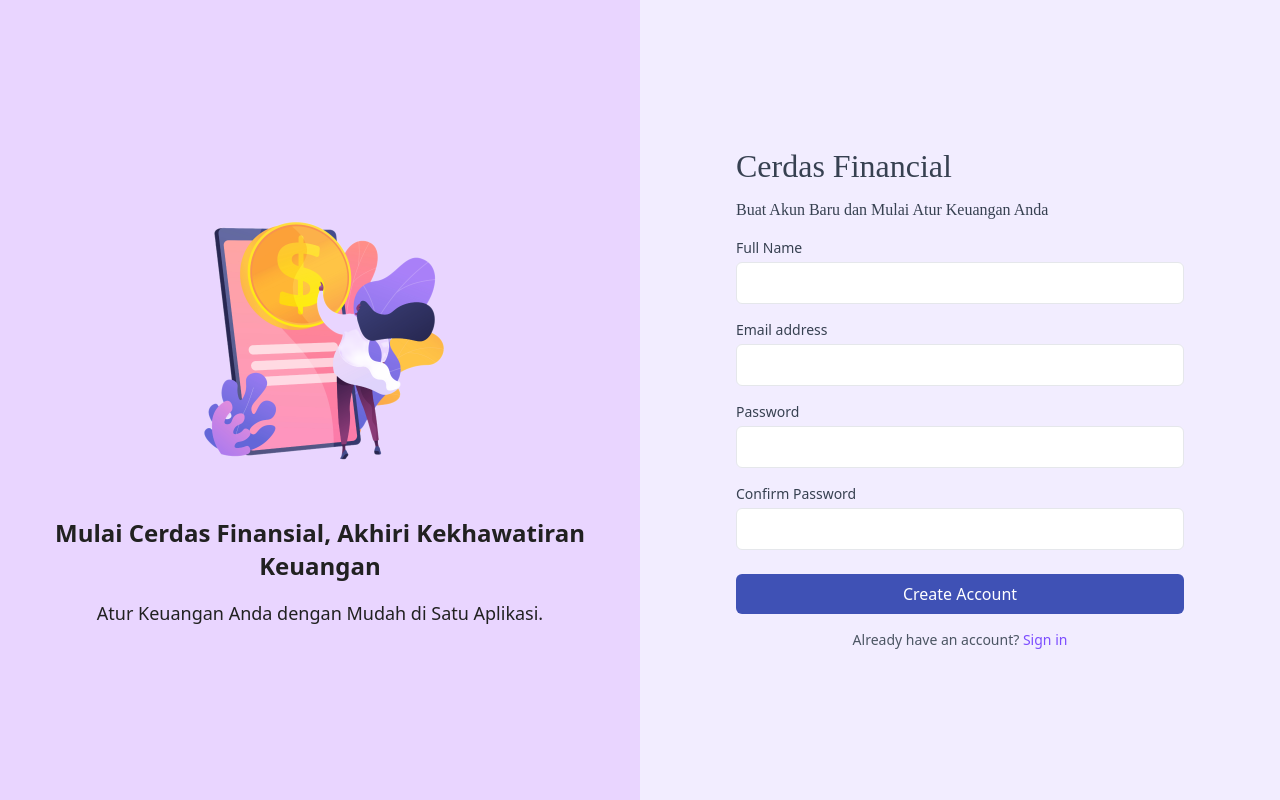
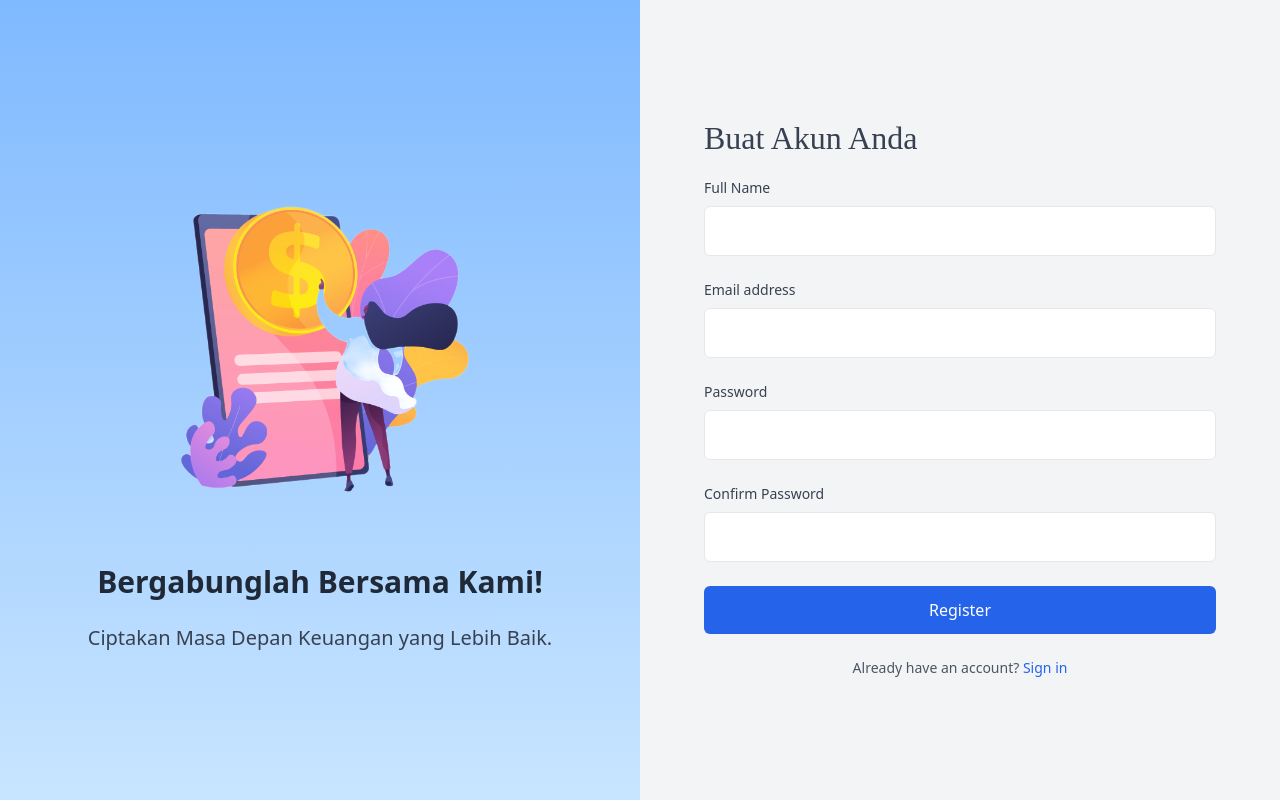
Before and after one commit to gitchan07/CerdasFinancial-app, a React (Vite) app: page /register in a window 1280 px wide. Built offline with nearby package versions, Linux system fonts and the light colour scheme.

Commit message:
switch background color

```diff
--- a/package.json
+++ b/package.json
@@ -10,6 +10,8 @@
     "preview": "vite preview"
   },
   "dependencies": {
+    "axios": "^1.7.8",
+    "bcryptjs": "^2.4.3",
     "react": "^18.3.1",
     "react-dom": "^18.3.1",
     "react-router-dom": "^7.0.1"
--- a/src/component/login/LoginPage.jsx
+++ b/src/component/login/LoginPage.jsx
@@ -1,49 +1,77 @@
-import React from 'react';
+import React, { useState } from 'react';
 import { Link } from 'react-router-dom';
+import axios from 'axios';
 import loginImage from '../../assets/login.jpg';
 
 const LoginPage = () => {
+  const [email, setEmail] = useState('');
+  const [password, setPassword] = useState('');
+  const [showPassword, setShowPassword] = useState(false);
+  const [error, setError] = useState('');
+  const [successMessage, setSuccessMessage] = useState('');
+
+  const handleFormSubmit = async (e) => {
+    e.preventDefault();
+
+    try {
+      const response = await axios.post(
+        'http://localhost:5000/api/v1/login',
+        {
+          email,
+          password,
+        }
+      );
+
+      const { access_token, refresh_token, users } = response.data;
+      setSuccessMessage(`Welcome back, ${users.full_name}!`);
+
+      localStorage.setItem('access_token', access_token);
+      localStorage.setItem('refresh_token', refresh_token);
+
+      console.log('Login successful:', response.data);
+    } catch (err) {
+      setError(err.response?.data?.message || 'An error occurred during login.');
+    }
+  };
+
   return (
     <div className="flex h-screen items-center justify-center bg-gray-100">
       <div className="flex w-full h-full md:flex-row flex-col bg-white shadow-lg overflow-hidden">
-        <div className="hidden md:flex md:w-1/2 bg-purple-200 items-center justify-center">
-          <div className="p-12 text-center">
+        <div className="hidden md:flex md:w-1/2 items-center justify-center"
+              style={{
+                background: "linear-gradient(to bottom, #7FB9FF, #C8E5FF)"}}>
+          <div className="p-16 text-center">
             <div
-              className="h-80 w-80 bg-cover bg-center mx-auto"
+              className="h-96 w-96 bg-cover bg-center mx-auto"
               style={{ backgroundImage: `url(${loginImage})` }}
-            >
-            </div>
-            <h1
-              className="mt-6 text-2xl font-bold custom-subheading"
-              style={{ color: '#212121' }}
-            >
+            />
+            <h1 className="mt-8 text-3xl font-bold text-gray-800">
               Mulai Cerdas Finansial, Akhiri Kekhawatiran Keuangan
             </h1>
-          <p
-              className="mt-4 text-lg"
-              style={{ color: '#212121' }}
-          >
+            <p className="mt-6 text-xl text-gray-700">
               Atur Keuangan Anda dengan Mudah di Satu Aplikasi.
             </p>
           </div>
         </div>
 
         <div
-          className="w-full p-8 md:w-1/2 flex items-center justify-center"
-          style={{ backgroundColor: '#7C4DFF1A' }}
+          className="w-full p-10 md:w-1/2 flex items-center justify-center"
+          style={{ backgroundColor: '#F3F4F6' }}
         >
-          <div className="max-w-md w-full">
-            <h2 className="font-david-libre custom-heading text-gray-700">
+          <div className="max-w-lg w-full">
+            <h2 className="font-david-libre custom-heading text-gray-700 text-2xl">
               Cerdas Financial
             </h2>
-            <form className="mt-4">
-              <div className="mb-4">
+            <form className="mt-6" onSubmit={handleFormSubmit}>
+              <div className="mb-6">
                 <label className="block text-sm font-medium text-gray-700">
                   Email address
                 </label>
                 <input
                   type="email"
-                  className="mt-1 block w-full px-4 py-2 bg-white border rounded-md focus:border-blue-500 focus:ring-blue-500"
+                  className="mt-2 block w-full px-4 py-3 bg-white border rounded-md text-base focus:border-blue-500 focus:ring-blue-500"
+                  value={email}
+                  onChange={(e) => setEmail(e.target.value)}
                   required
                 />
               </div>
@@ -51,37 +79,44 @@ const LoginPage = () => {
                 <label className="block text-sm font-medium text-gray-700">
                   Password
                 </label>
+                <div className="relative">
                   <input
-                  type="password"
-                  className="mt-1 block w-full px-4 py-2 bg-white border rounded-md focus:border-blue-500 focus:ring-blue-500"
+                    type={showPassword ? 'text' : 'password'}
+                    className="mt-2 block w-full px-4 py-3 bg-white border rounded-md text-base focus:border-blue-500 focus:ring-blue-500"
+                    value={password}
+                    onChange={(e) => setPassword(e.target.value)}
                     required
                   />
+                  <button
+                    type="button"
+                    className="absolute inset-y-0 right-0 px-4 text-gray-500"
+                    onClick={() => setShowPassword(!showPassword)}
+                  >
+                    {showPassword ? 'Hide' : 'Show'}
+                  </button>
                 </div>
-              <div className="mb-4 text-right">
-                <a
-                  href="#"
-                  className="text-sm"
-                  style={{ color: '#7C4DFF' }}
-                >
+              </div>
+              <div className="mb-6 text-right">
+                <a href="#" className="text-sm text-blue-600 hover:underline">
                   Forgot password?
                 </a>
               </div>
               <button
                 type="submit"
-                className="w-full px-4 py-2 text-white rounded-md hover:bg-blue-600 focus:outline-none"
-                style={{ backgroundColor: '#3F51B5' }}
+                className="w-full px-4 py-3 text-white text-base rounded-md hover:bg-blue-600 focus:outline-none"
+                style={{ backgroundColor: '#2563EB' }}
               >
                 Sign in
               </button>
             </form>
-            <div className="mt-4 text-center">
+            {error && <p className="mt-6 text-sm text-red-600">{error}</p>}
+            {successMessage && (
+              <p className="mt-6 text-sm text-green-600">{successMessage}</p>
+            )}
+            <div className="mt-6 text-center">
               <p className="text-sm text-gray-600">
                 Are you new?{' '}
-                <Link
-                  to="/register"
-                  className="hover:underline"
-                  style={{ color: '#7C4DFF' }}
-                >
+                <Link to="/register" className="hover:underline text-blue-600" style={{ color: '#2563EB' }}>
                   Create an account
                 </Link>
               </p>
--- a/src/component/login/RegisterPage.jsx
+++ b/src/component/login/RegisterPage.jsx
@@ -1,71 +1,107 @@
-import React from 'react';
+import React, { useState } from 'react';
 import { Link } from 'react-router-dom';
+import axios from 'axios';
 import registerImage from '../../assets/register.jpg';
 
 const RegisterPage = () => {
+  const [email, setEmail] = useState('');
+  const [fullName, setFullName] = useState('');
+  const [password, setPassword] = useState('');
+  const [confirmPassword, setConfirmPassword] = useState('');
+  const [error, setError] = useState('');
+  const [successMessage, setSuccessMessage] = useState('');
+
+  const handleFormSubmit = async (e) => {
+    e.preventDefault();
+
+    if (password !== confirmPassword) {
+      setError('Passwords do not match.');
+      return;
+    }
+
+    try {
+      const response = await axios.post(
+        'http://localhost:5000/api/v1/register',
+        {
+          email,
+          full_name: fullName,
+          password,
+          confirm_password: confirmPassword,
+        }
+      );
+
+      setSuccessMessage('Registration successful! You can now log in.');
+      console.log('Registration successful:', response.data);
+    } catch (err) {
+      setError(err.response?.data?.message || 'An error occurred during registration.');
+    }
+  };
+
   return (
     <div className="flex h-screen items-center justify-center bg-gray-100">
       <div className="flex w-full h-full md:flex-row flex-col bg-white shadow-lg overflow-hidden">
-      <div className="hidden md:flex md:w-1/2 bg-purple-200 items-center justify-center">
-          <div className="p-12 text-center">
+        <div
+          className="hidden md:flex md:w-1/2 items-center justify-center"
+          style={{
+            background: "linear-gradient(to bottom, #7FB9FF, #C8E5FF)"
+          }}
+        >
+          <div className="p-16 text-center">
             <div
-              className="h-80 w-80 bg-cover bg-center mx-auto"
+              className="h-96 w-96 bg-cover bg-center mx-auto"
               style={{ backgroundImage: `url(${registerImage})` }}
-            >
-            </div>
-            <h1
-              className="mt-6 text-2xl font-bold custom-subheading"
-              style={{ color: '#212121' }}
-            >
-            Mulai Cerdas Finansial, Akhiri Kekhawatiran Keuangan
+            />
+            <h1 className="mt-8 text-3xl font-bold text-gray-800">
+              Bergabunglah Bersama Kami!
             </h1>
-          <p
-              className="mt-4 text-lg"
-              style={{ color: '#212121' }}
-          >
-          Atur Keuangan Anda dengan Mudah di Satu Aplikasi.
-          </p>
+            <p className="mt-6 text-xl text-gray-700">
+              Ciptakan Masa Depan Keuangan yang Lebih Baik.
+            </p>
+          </div>
         </div>
-      </div>
+
         <div
-          className="w-full p-8 md:w-1/2 flex items-center justify-center"
-          style={{ backgroundColor: '#7C4DFF1A' }}
+          className="w-full p-10 md:w-1/2 flex items-center justify-center"
+          style={{ backgroundColor: '#F3F4F6' }}
         >
-          <div className="max-w-md w-full">
-            <h2 className="font-david-libre custom-heading text-gray-700">
-              Cerdas Financial
+          <div className="max-w-lg w-full">
+            <h2 className="font-david-libre custom-heading text-gray-700 text-2xl">
+              Buat Akun Anda
             </h2>
-            <p className="font-david-libre custom-subheading-smaller text-gray-700 mt-4">
-              Buat Akun Baru dan Mulai Atur Keuangan Anda
-            </p>
-            <form className="mt-4">
-              <div className="mb-4">
+            <form className="mt-6" onSubmit={handleFormSubmit}>
+              <div className="mb-6">
                 <label className="block text-sm font-medium text-gray-700">
                   Full Name
                 </label>
                 <input
                   type="text"
-                  className="mt-1 block w-full px-4 py-2 bg-white border rounded-md focus:border-blue-500 focus:ring-blue-500"
+                  className="mt-2 block w-full px-4 py-3 bg-white border rounded-md text-base focus:border-blue-500 focus:ring-blue-500"
+                  value={fullName}
+                  onChange={(e) => setFullName(e.target.value)}
                   required
                 />
               </div>
-              <div className="mb-4">
+              <div className="mb-6">
                 <label className="block text-sm font-medium text-gray-700">
                   Email address
                 </label>
                 <input
                   type="email"
-                  className="mt-1 block w-full px-4 py-2 bg-white border rounded-md focus:border-blue-500 focus:ring-blue-500"
+                  className="mt-2 block w-full px-4 py-3 bg-white border rounded-md text-base focus:border-blue-500 focus:ring-blue-500"
+                  value={email}
+                  onChange={(e) => setEmail(e.target.value)}
                   required
                 />
               </div>
-              <div className="mb-4">
+              <div className="mb-6">
                 <label className="block text-sm font-medium text-gray-700">
                   Password
                 </label>
                 <input
                   type="password"
-                  className="mt-1 block w-full px-4 py-2 bg-white border rounded-md focus:border-blue-500 focus:ring-blue-500"
+                  className="mt-2 block w-full px-4 py-3 bg-white border rounded-md text-base focus:border-blue-500 focus:ring-blue-500"
+                  value={password}
+                  onChange={(e) => setPassword(e.target.value)}
                   required
                 />
               </div>
@@ -75,26 +111,28 @@ const RegisterPage = () => {
                 </label>
                 <input
                   type="password"
-                  className="mt-1 block w-full px-4 py-2 bg-white border rounded-md focus:border-blue-500 focus:ring-blue-500"
+                  className="mt-2 block w-full px-4 py-3 bg-white border rounded-md text-base focus:border-blue-500 focus:ring-blue-500"
+                  value={confirmPassword}
+                  onChange={(e) => setConfirmPassword(e.target.value)}
                   required
                 />
               </div>
               <button
                 type="submit"
-                className="w-full px-4 py-2 text-white rounded-md hover:bg-blue-600 focus:outline-none"
-                style={{ backgroundColor: '#3F51B5' }}
+                className="w-full px-4 py-3 text-white text-base rounded-md hover:bg-blue-600 focus:outline-none"
+                style={{ backgroundColor: '#2563EB' }}
               >
-                Create Account
+                Register
               </button>
             </form>
-            <div className="mt-4 text-center">
+            {error && <p className="mt-6 text-sm text-red-600">{error}</p>}
+            {successMessage && (
+              <p className="mt-6 text-sm text-green-600">{successMessage}</p>
+            )}
+            <div className="mt-6 text-center">
               <p className="text-sm text-gray-600">
                 Already have an account?{' '}
-                <Link
-                  to="/login"
-                  className="hover:underline"
-                  style={{ color: '#7C4DFF' }}
-                >
+                <Link to="/login" className="hover:underline text-blue-600" style={{ color: '#2563EB' }}>
                   Sign in
                 </Link>
               </p>
```
Also changed, not shown: 1 other file (tests, documents, lock files or other folders). Lines whose indentation alone changed are shown as unchanged.
